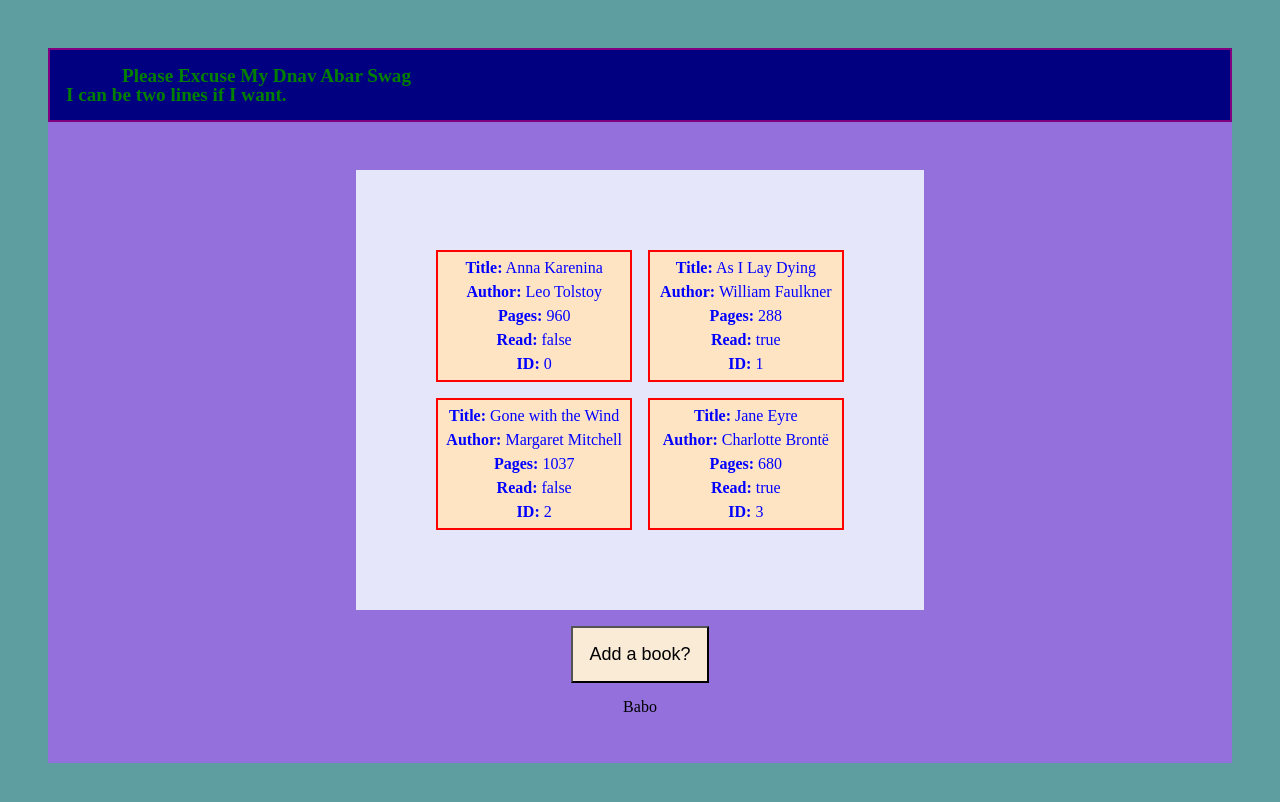
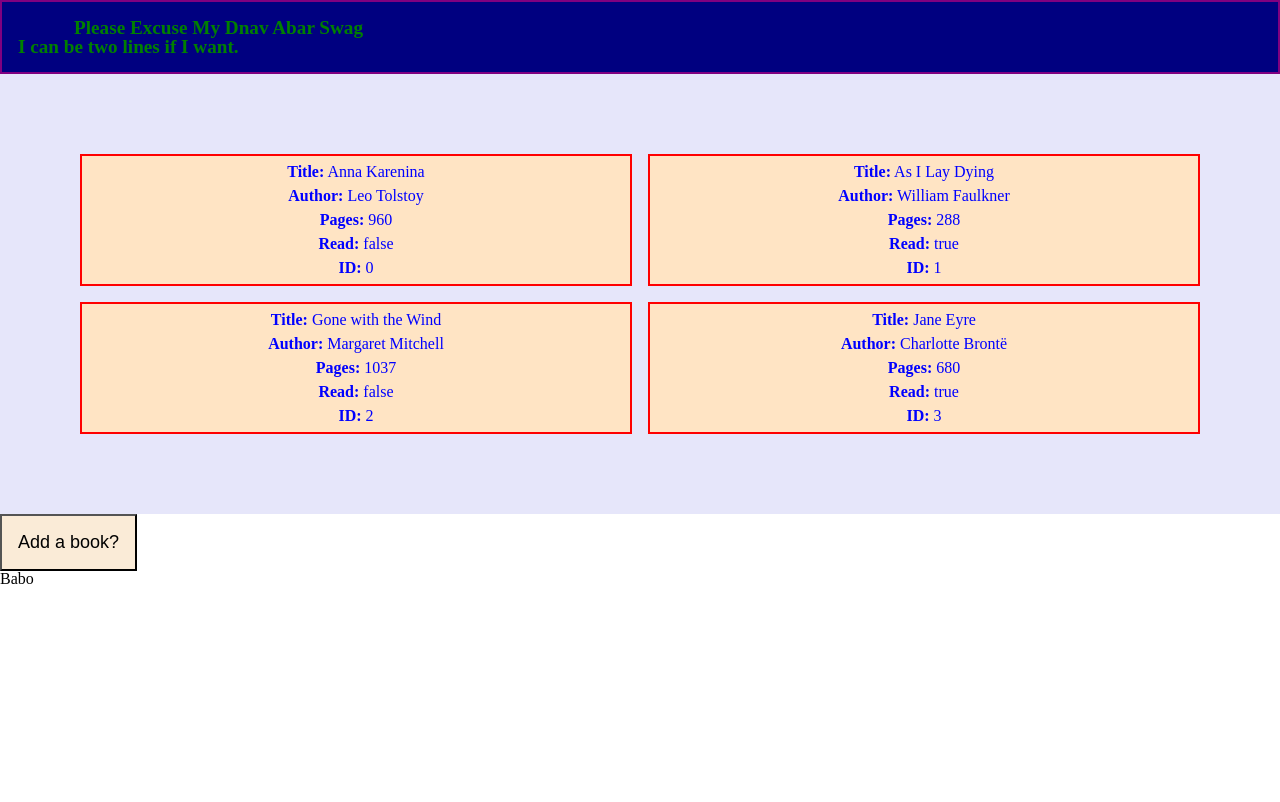
Before and after one commit to gibbonhug/library, a React (Create React App) app: page / in a window 1280 px wide. Shown: the top 802 px of the page. Built offline with nearby package versions, Linux system fonts and the light colour scheme.

Commit message:
Rename containers to standard naming struc, now only using one layout file (might go back)

```diff
--- a/src/Components/App.tsx
+++ b/src/Components/App.tsx
@@ -8,9 +8,9 @@ import Babo from './Babo'; // temp
 
 export default function App() {
   return (
-    <div id='container'>
+    <div id='container-app'>
         <Nav />
-        <div id='meat'>
+        <div id='container-meat'>
             <Library />
             <AddButton />
             <Babo />
--- a/src/scss/layout/_container.scss
+++ /dev/null
@@ -1,4 +0,0 @@
-#container {
-    padding: 3rem;
-    background-color: cadetblue;
-}
--- a/src/scss/layout/_meat.scss
+++ b/src/scss/layout/_layout.scss
@@ -1,4 +1,9 @@
-#meat {
+#container-app {
+    padding: 3rem;
+    background-color: cadetblue;
+}
+
+#container-meat {
     padding: 3rem;
     background-color: mediumpurple;
     display: flex;
```
